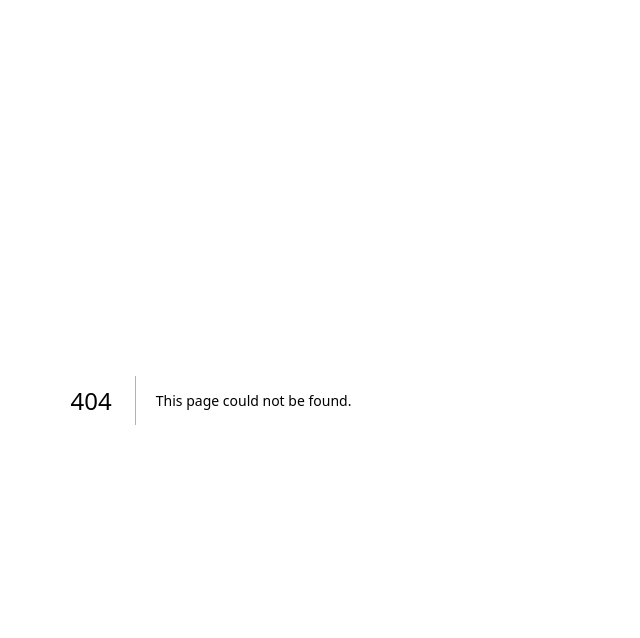
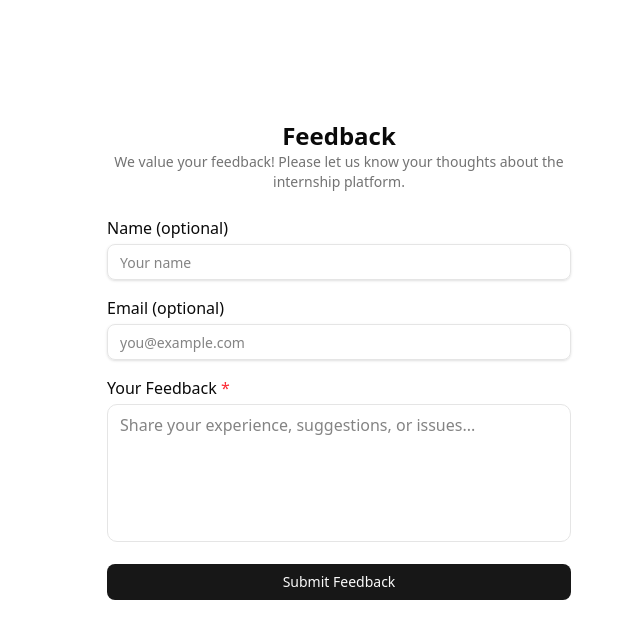
Before and after one commit to KcubixPero/SIH_AIML, a Next.js app in the folder frontend/: page /feedback in a window 1280 px wide. Before the commit this address had no page. Shown: the top 638 px of the page, without its empty margins (301-941 px from the left). Built offline with nearby package versions, Linux system fonts and the light colour scheme.

Commit message:
Add: Feedback form

```diff
--- /dev/null
+++ b/frontend/src/app/feedback/page.tsx
@@ -0,0 +1,14 @@
+import React from 'react'
+import { FeedbackFrom } from '@/components/FeedbackFrom'
+
+export default function page() {
+  return (
+    <div className="max-w-lg mx-auto mt-18 md:mt-24 p-6">
+      <h1 className="text-2xl font-bold text-center">Feedback</h1>
+      <p className="mb-6 text-muted-foreground text-center text-sm">
+        We value your feedback! Please let us know your thoughts about the internship platform.
+      </p>
+      <FeedbackFrom />
+    </div>
+  )
+}
--- /dev/null
+++ b/frontend/src/components/FeedbackFrom.tsx
@@ -0,0 +1,63 @@
+"use client"
+
+import React from 'react'
+import { Input } from './ui/Input';
+import { Button } from './ui/button';
+
+export const FeedbackFrom = () => {
+  const onSubmit = (e: React.FormEvent<HTMLFormElement>) => {
+    e.preventDefault();
+    // form submission logic here
+    alert("Thank you for your feedback!");
+    (e.target as HTMLFormElement).reset();
+  }
+
+  return (
+    <form
+      className="space-y-4"
+      onSubmit={onSubmit}
+    >
+      <div>
+        <label htmlFor="name" className="block mb-1 font-medium">
+          Name (optional)
+        </label>
+        <Input
+          id="name"
+          name="name"
+          type="text"
+          placeholder="Your name"
+        />
+      </div>
+      <div>
+        <label htmlFor="email" className="block mb-1 font-medium">
+          Email (optional)
+        </label>
+        <Input
+          id="email"
+          name="email"
+          type="email"
+          placeholder="you@example.com"
+        />
+      </div>
+      <div>
+        <label htmlFor="feedback" className="block mb-1 font-medium">
+          Your Feedback <span className="text-red-500">*</span>
+        </label>
+        <textarea
+          id="feedback"
+          name="feedback"
+          required
+          rows={5}
+          className="w-full border rounded-lg px-3 py-2 focus:outline-none focus:ring resize-none"
+          placeholder="Share your experience, suggestions, or issues..."
+        />
+      </div>
+      <Button
+        type="submit"
+        className="w-full"
+      >
+        Submit Feedback
+      </Button>
+    </form>
+  )
+}
```
